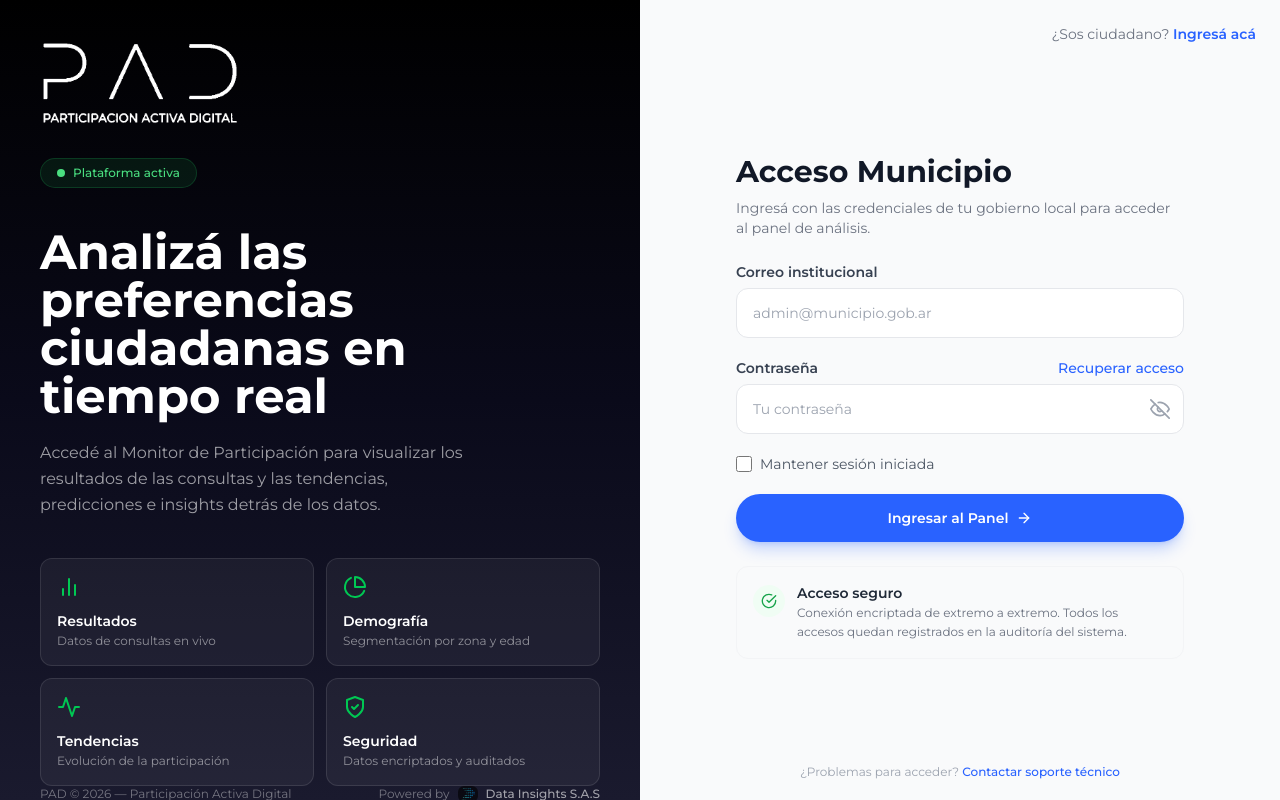
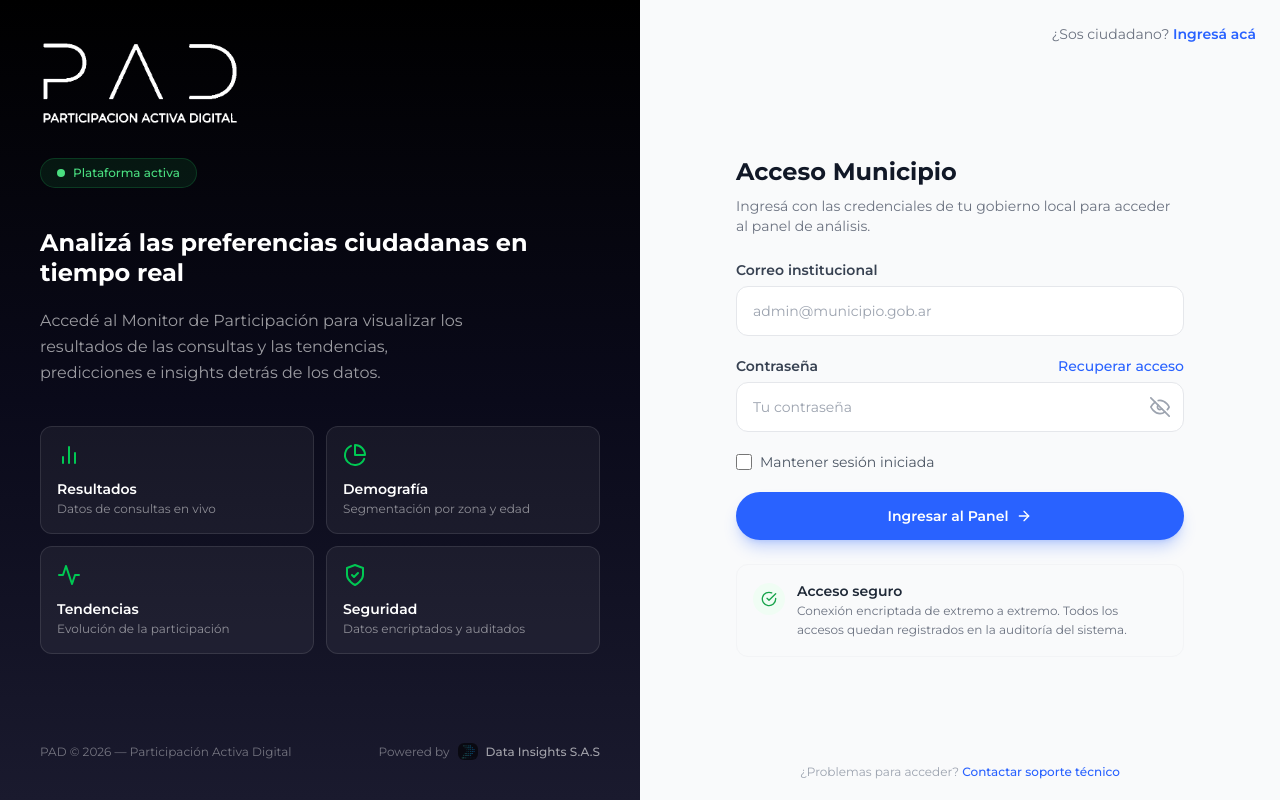
Before and after one commit to marianodo/PAD, a Next.js app in the folder frontend/: page /auth/admin-login in a window 1280 px wide. Built offline with nearby package versions, Linux system fonts and the light colour scheme.

Commit message:
Igualar titulos

```diff
--- a/frontend/app/auth/admin-login/page.tsx
+++ b/frontend/app/auth/admin-login/page.tsx
@@ -134,7 +134,7 @@ export default function AdminLoginPage() {
           </div>
 
           {/* Hero text */}
-          <h1 className="text-4xl xl:text-5xl font-bold text-white leading-tight mb-5">
+          <h1 className="text-2xl font-bold text-white leading-tight mb-5">
             Analizá las preferencias ciudadanas en tiempo real
           </h1>
           <p className="text-white/60 text-base leading-relaxed max-w-md mb-10">
@@ -182,7 +182,7 @@ export default function AdminLoginPage() {
         <div className="flex-1 flex items-center justify-center px-4 py-6 lg:px-6 lg:py-8">
           <div className="w-full max-w-md">
             <div className="mb-6">
-              <h2 className="text-3xl font-bold text-gray-900 mb-2">Acceso Municipio</h2>
+              <h2 className="text-2xl font-bold text-gray-900 mb-2">Acceso Municipio</h2>
               <p className="text-gray-500 text-sm">
                 Ingresá con las credenciales de tu gobierno local para acceder al panel de análisis.
               </p>
--- a/frontend/app/auth/login/page.tsx
+++ b/frontend/app/auth/login/page.tsx
@@ -193,7 +193,7 @@ function LoginForm() {
           </div>
 
           {/* Hero text */}
-          <h1 className="text-4xl xl:text-5xl font-bold text-white leading-tight mb-5">
+          <h1 className="text-2xl font-bold text-white leading-tight mb-5">
             Tu voz importa. Participá y transformá la democracia.
           </h1>
           <p className="text-white/60 text-base leading-relaxed max-w-md mb-10">
@@ -241,7 +241,7 @@ function LoginForm() {
         <div className="flex-1 flex items-center justify-center px-4 py-6 lg:px-6 lg:py-8">
           <div className="w-full max-w-md">
             <div className="mb-6">
-              <h2 className="text-3xl font-bold text-gray-900 mb-2">Portal Ciudadano</h2>
+              <h2 className="text-2xl font-bold text-gray-900 mb-2">Portal Ciudadano</h2>
               <p className="text-gray-500 text-sm">
                 Ingresá con tu CUIL para participar en las consultas de tu municipio.
               </p>
```
